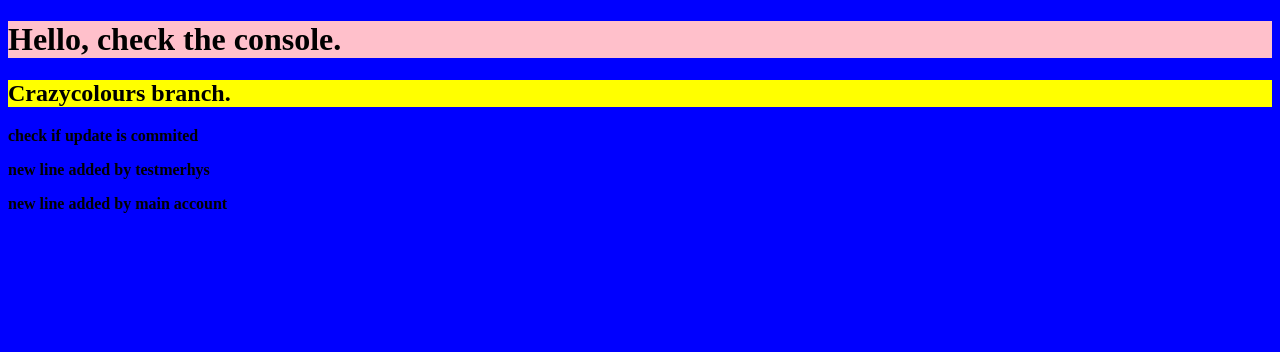
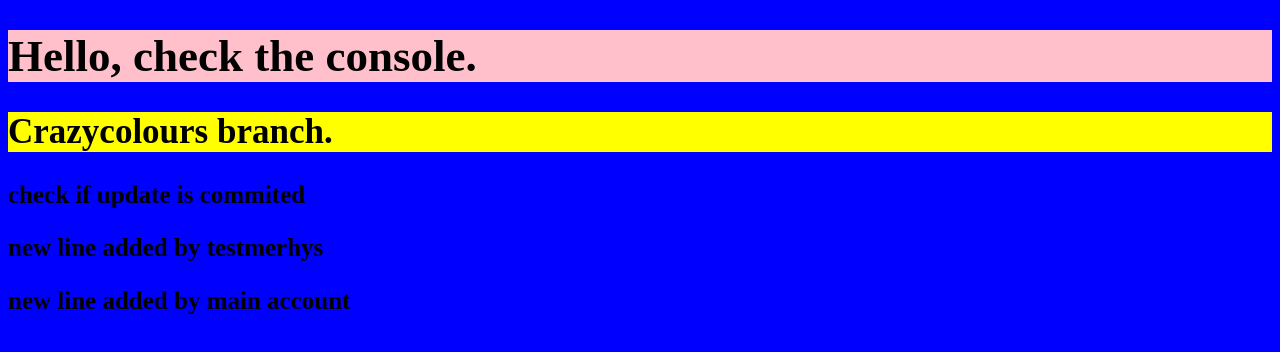
Before and after one commit to rhysmoggs/GitVideo, a plain HTML site: page index.html in a window 1280 px wide. Drawn offline with Linux system fonts and the light colour scheme.

Commit message:
increase font size

```diff
--- a/styles.css
+++ b/styles.css
@@ -5,8 +5,14 @@ body {
 
 h1 {
   background-color: pink;
+  font-size: 45px;
 }
 
 h2 {
   background-color: yellow;
+  font-size: 35px;
 }
+
+p {
+  font-size: 25px;
+}
```
